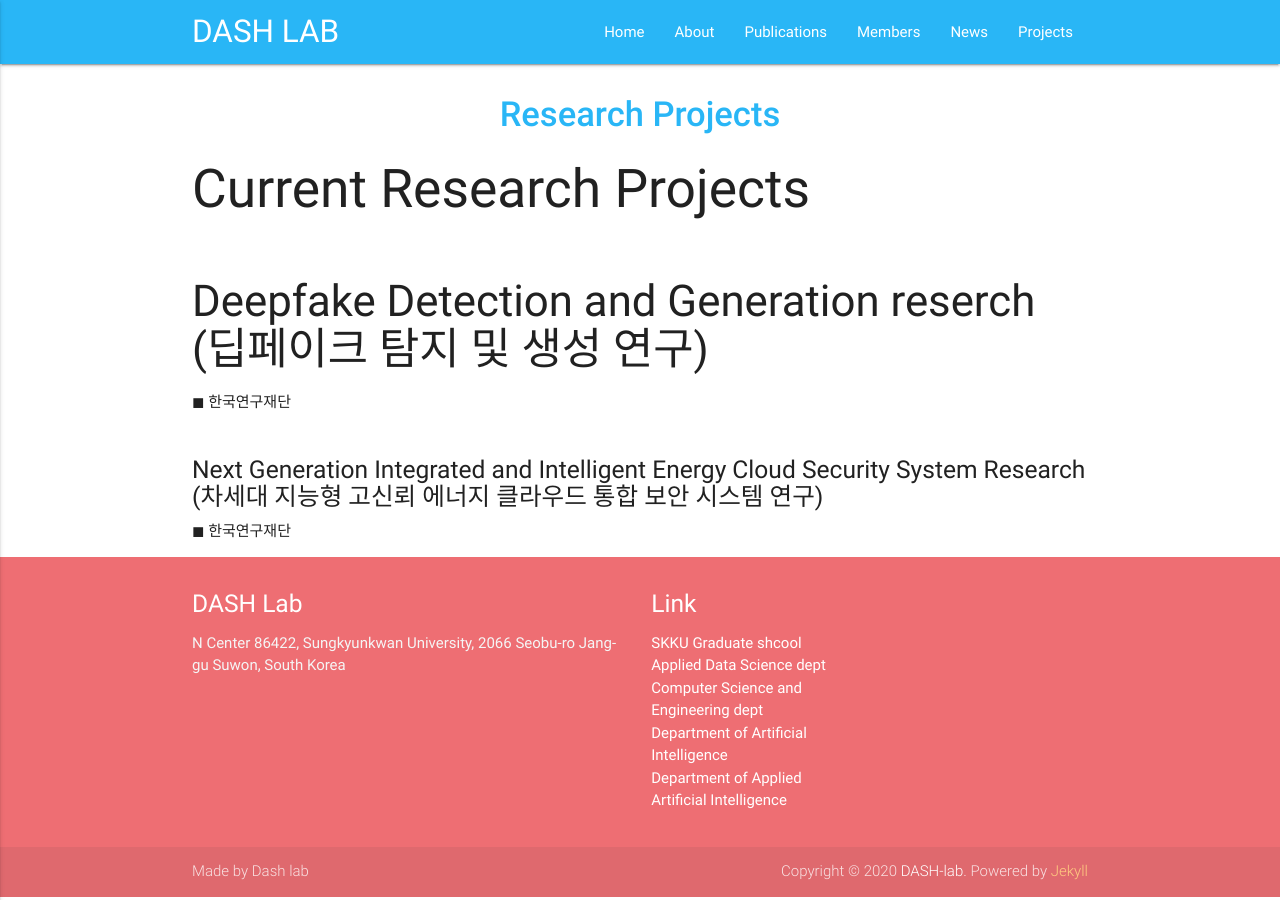
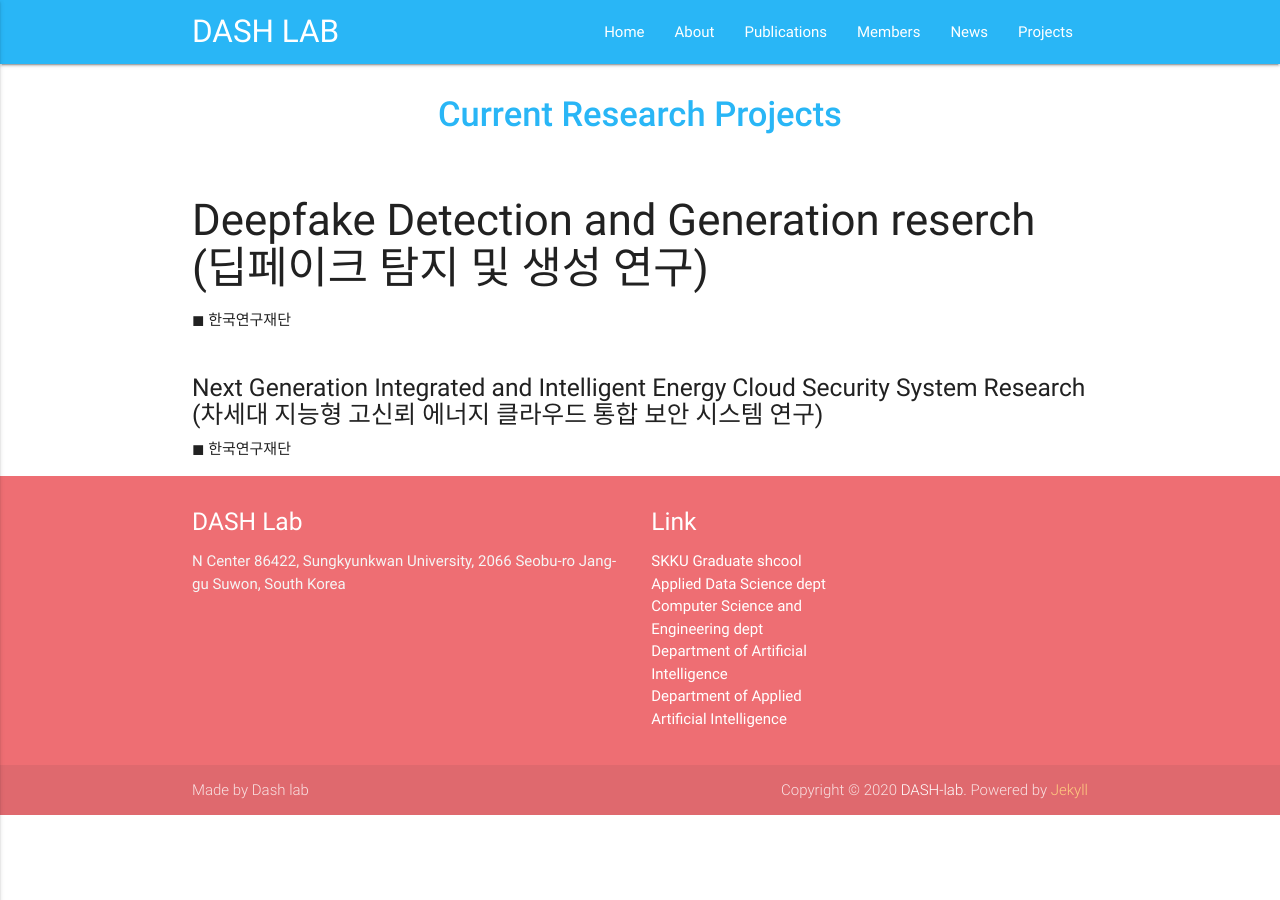
Before and after one commit to Yurim990507/DASH-Lab.github.io, a Jekyll site: the page built from example5.md, in a window 1280 px wide. Built offline with Jekyll 4.4.1, drawn with Linux system fonts in a browser that asks for light colours.

Commit message:
Update example5.md

```diff
--- a/example5.md
+++ b/example5.md
@@ -4,9 +4,9 @@ title: Projects
 permalink: /Projects/
 ---
 
-<h1 class="page-title">Research Projects</h1>
+<h1 class="page-title">Current Research Projects</h1>
 
-<h2>Current Research Projects</h2>
+
 
 <div class="section">
     <h3>Deepfake Detection and Generation reserch (딥페이크 탐지 및 생성 연구)</h3>
```
